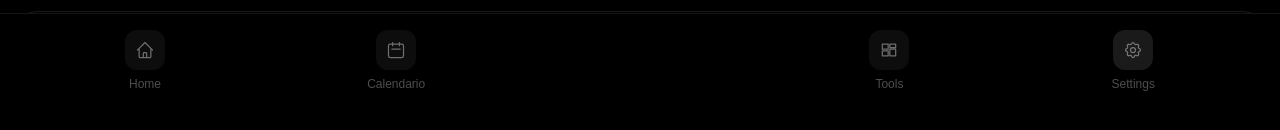
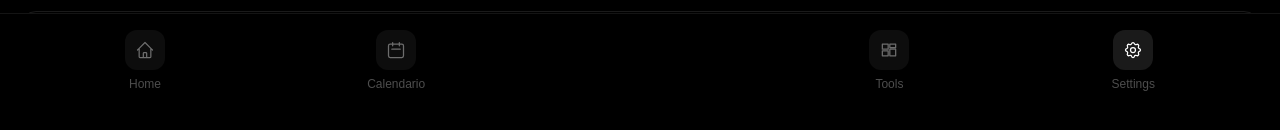
Before and after one commit to ctrlzacca/av-workflow-manager, a Next.js app: page /settings in a window 1280 px wide. Shown: the part 668-798 px from the top of the page. Built offline with nearby package versions, Linux system fonts and the light colour scheme; no server answers; the database is empty.

Commit message:
fix colori icone

```diff
--- a/app/settings/page.tsx
+++ b/app/settings/page.tsx
@@ -480,7 +480,7 @@ export default function SettingsPage() {
         </Link>
         <Link href="/settings" className="flex flex-col items-center gap-1.5">
           <div className="w-10 h-10 rounded-xl bg-white/10 flex items-center justify-center">
-            <svg className="w-5 h-5 text-white/40" fill="none" stroke="currentColor" viewBox="0 0 24 24">
+            <svg className="w-5 h-5 text-white" fill="none" stroke="currentColor" viewBox="0 0 24 24">
               <path strokeLinecap="round" strokeLinejoin="round" strokeWidth={1.5} d="M10.325 4.317c.426-1.756 2.924-1.756 3.35 0a1.724 1.724 0 002.573 1.066c1.543-.94 3.31.826 2.37 2.37a1.724 1.724 0 001.065 2.572c1.756.426 1.756 2.924 0 3.35a1.724 1.724 0 00-1.066 2.573c.94 1.543-.826 3.31-2.37 2.37a1.724 1.724 0 00-2.572 1.065c-.426 1.756-2.924 1.756-3.35 0a1.724 1.724 0 00-2.573-1.066c-1.543.94-3.31-.826-2.37-2.37a1.724 1.724 0 00-1.065-2.572c-1.756-.426-1.756-2.924 0-3.35a1.724 1.724 0 001.066-2.573c-.94-1.543.826-3.31 2.37-2.37.996.608 2.296.07 2.572-1.065z" />
               <path strokeLinecap="round" strokeLinejoin="round" strokeWidth={1.5} d="M15 12a3 3 0 11-6 0 3 3 0 016 0z" />
             </svg>
```
